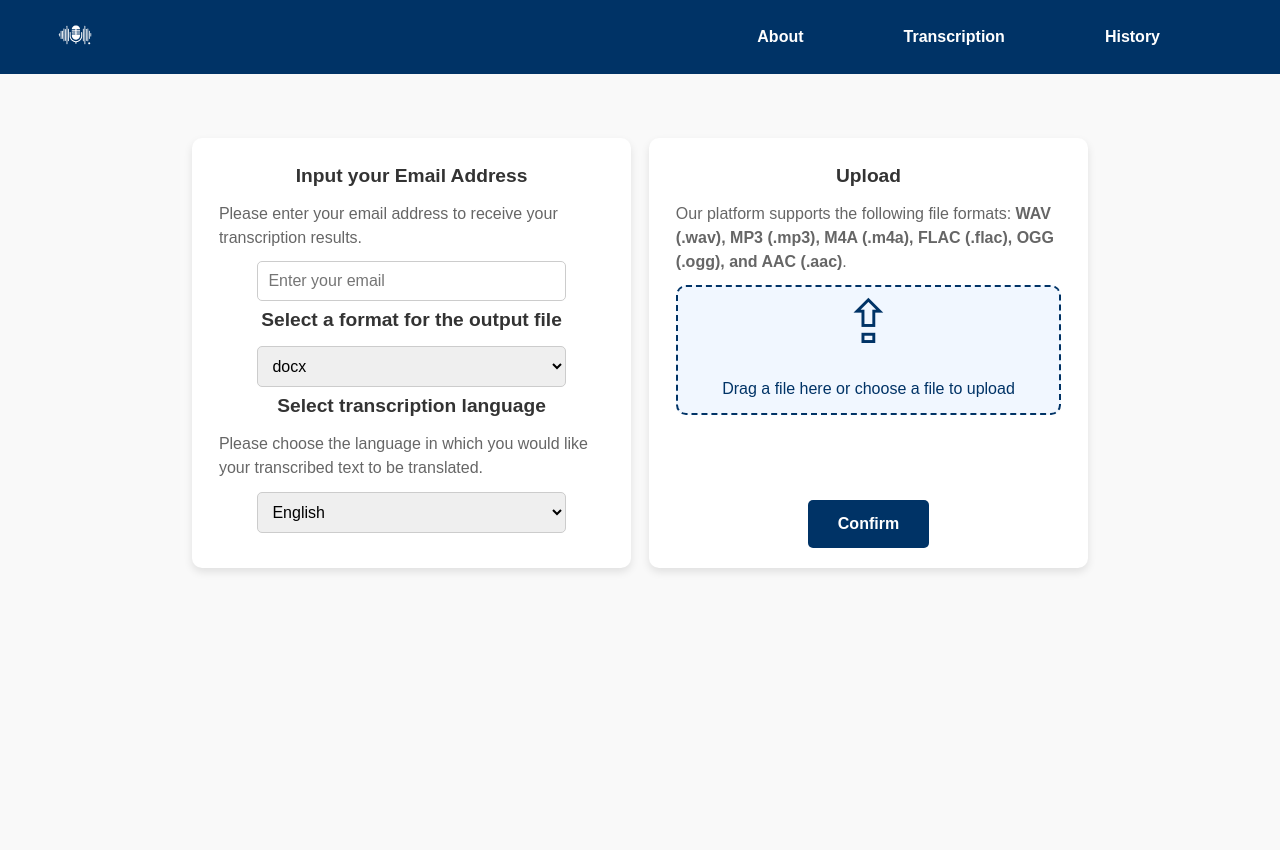
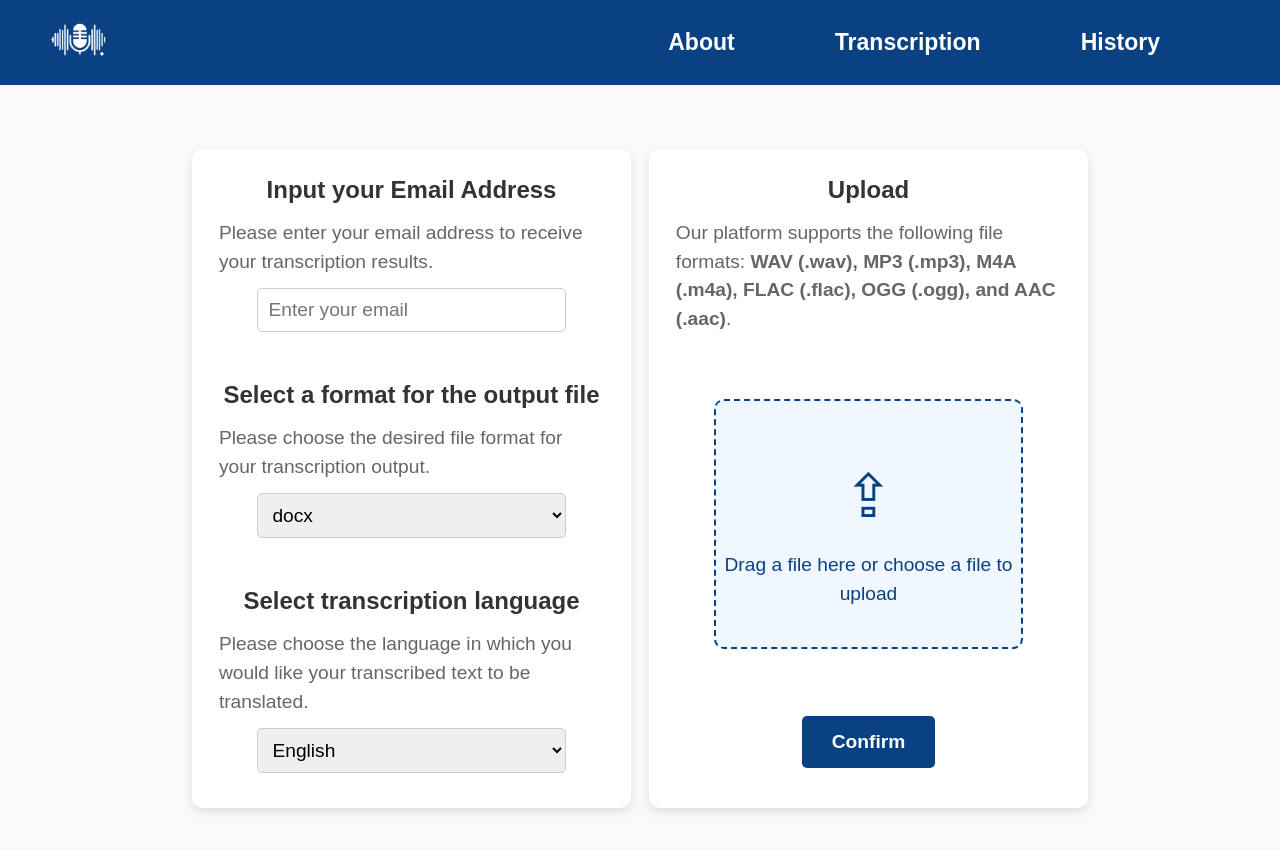
Before and after one commit to fuhui14/SWEN90017-2024-TAP, a React (Create React App) app in the folder code/frontend/: page / in a window 1280 px wide. Shown: the top 850 px of the page. Before the commit the page ends 800 px from the top, so only its background shows below. Built offline with nearby package versions, Linux system fonts and the light colour scheme.

Commit message:
Improve layout, increase font size, add larger-blue-icon, alter theme color from #003366 to #094183 (according to mood board setting).

```diff
--- a/code/frontend/public/index.html
+++ b/code/frontend/public/index.html
@@ -2,14 +2,14 @@
 <html lang="en">
   <head>
     <meta charset="utf-8" />
-    <link rel="icon" href="%PUBLIC_URL%/logo.svg" />
+    <link rel="icon" href="%PUBLIC_URL%/logo-blue.png" />
     <meta name="viewport" content="width=device-width, initial-scale=1" />
     <meta name="theme-color" content="#000000" />
     <meta
       name="description"
       content="Web site created using create-react-app"
     />
-    <link rel="apple-touch-icon" href="%PUBLIC_URL%/logo.svg" />
+    <link rel="apple-touch-icon" href="%PUBLIC_URL%/logo-blue.png" />
     <!--
       manifest.json provides metadata used when your web app is installed on a
       user's mobile device or desktop. See https://developers.google.com/web/fundamentals/web-app-manifest/
--- a/code/frontend/src/process/process.css
+++ b/code/frontend/src/process/process.css
@@ -13,12 +13,13 @@ body {
     display: flex;
     justify-content: space-between;
     align-items: center;
-    background-color: #003366;
+    background-color: #094183;
     padding: 10px 50px;
+    font-size: 1.2em;
 }
 
 .header .logo img {
-    height: 50px;
+    height: 60px;
 }
 
 .nav-links a {
@@ -49,12 +50,12 @@ body {
 
 .process-status h3 {
     text-align: left;
-    font-size: 24px;
+    font-size: 1.5em;
     margin-bottom: 10px;
 }
 
 .process-status p {
-    font-size: 18px;
+    font-size: 1.2em;
     color: #333;
     margin-bottom: 5px;
 }
@@ -79,7 +80,7 @@ body {
 }
 
 .file-process p {
-    font-size: 16px;
+    font-size: 1.2em;
     color: #666;
     margin-bottom: 20px;
 }
@@ -103,7 +104,7 @@ body {
     background-color: #e0f3ff;
     padding: 5px 10px;
     border-radius: 5px;
-    color: #003366;
+    color: #094183;
     font-weight: bold;
     display: inline-block;
 }
@@ -113,7 +114,7 @@ body {
     color: white;
     border: none;
     border-radius: 50%;
-    font-size: 16px;
+    font-size: 1.2em;
     padding: 2px 8px;
     cursor: pointer;
 }
@@ -130,15 +131,15 @@ body {
 }
 
 .buttons button {
-    background-color: #003366;
+    background-color: #094183;
     color: white;
     border: none;
     padding: 10px 30px;
     border-radius: 5px;
-    font-size: 16px;
+    font-size: 1.2em;
     cursor: pointer;
     transition: background-color 0.3s ease;
-    width: 30%; /* Adjust width as needed */
+    width: 40%; /* Adjust width as needed */
 }
 
 .buttons button:hover {
--- a/code/frontend/src/process/process.js
+++ b/code/frontend/src/process/process.js
@@ -1,7 +1,7 @@
 import React from "react";
 import './process.css';
 import { Link , useNavigate} from 'react-router-dom';
-import log from '../logo.svg';
+import log from '../logo-blue.png';
 
 function Process(){
     const navigate = useNavigate(); // Initialize useHistory
--- a/code/frontend/src/transcription/transpage.css
+++ b/code/frontend/src/transcription/transpage.css
@@ -9,12 +9,13 @@
     display: flex;
     justify-content: space-between;
     align-items: center;
-    background-color: #003366;
-    padding: 1px;
+    padding: 10px 50px;
+    font-size: 1.2em;
 }
 
 .header .logo img {
-    height: 50px;
+    height: 5em;
+    width: auto;
 }
 
 .nav-links a {
@@ -24,6 +25,7 @@
     font-weight: 600;
     transition: color 0.3s ease;
     margin-right: 70px;
+    font-size: 1.2em;
 }
 
 .nav-links a:hover {
@@ -48,7 +50,7 @@
 
 h3 {
     margin-bottom: 15px;
-    font-size: 1.2em;
+    font-size: 1.5em;
     font-weight: bold;
     color: #333;
 }
@@ -56,32 +58,43 @@ h3 {
 p {
     margin-bottom: 3%;
     color: #666;
+    font-size: 1.2em;
+
     line-height: 1.5;
 }
 
+hr {
+    border: none;
+    height: 1px;
+    /*background-color: #094183;*/
+    margin: 20px 0;
+}
 input[type="email"], select {
     width: 80%;
     padding: 10px;
     margin-bottom: 8px;
     border: 1px solid #ccc;
     border-radius: 5px;
-    font-size: 1em;
+    font-size: 1.2em;
 }
 
 input[type="email"]:focus, select:focus {
     width: 80%;
-    border-color: #003366;
+    border-color: #094183;
     outline: none;
     box-shadow: 0 0 5px rgba(0, 51, 102, 0.3);
 }
 
 .upload-box {
-    border: 2px dashed #003366;
+    border: 2px dashed #094183;
     background-color: #f1f7ff;
     text-align: center;
     border-radius: 10px;
     transition: background-color 0.3s ease;
     cursor: pointer;
+    width: 80%;
+    height: 250px;
+    margin: 65px auto;
 }
 
 .upload-box p {
@@ -95,12 +108,13 @@ input[type="email"]:focus, select:focus {
 
 .upload-box .upload-icon {
     font-size: 60px;
-    color: #003366;
+    color: #094183;
+    margin-top: 60px;
 }
 
 .upload-box p {
-    font-size: 1em;
-    color: #003366;
+    font-size: 1.2em;
+    color: #094183;
     margin-top: 20px;
 }
 
@@ -108,15 +122,17 @@ input[type="email"]:focus, select:focus {
     text-align: center;
     margin-top: 40px;
     position: absolute;
-    bottom: 20px;
+    bottom: 40px;
     left: 0 ;
     right: 0 ;
     text-align: center;
+    font-size: 1.2em;
+
 
 }
 
 .confirm-button button {
-    background-color: #003366;
+    background-color: #094183;
     color: white;
     padding: 15px 30px;
     border: none;
@@ -158,6 +174,7 @@ input[type="email"]:focus, select:focus {
 
 .uploaded-files h5{
     text-align: left;
+    font-size: 1.2em;
 }
 
 .file-info {
@@ -167,9 +184,9 @@ input[type="email"]:focus, select:focus {
 }
 
 .file-icon {
-    font-size: 24px;
+    font-size: 1.5em;
     margin-right: 10px;
-    color: #003366; /* Change icon color */
+    color: #094183; /* Change icon color */
 }
 
 .file-name {
@@ -177,7 +194,7 @@ input[type="email"]:focus, select:focus {
     flex-grow: 1;
     font-weight:lighter;
     color: #666; /* Change text color to a darker shade */
-    font-size: 11px; /* Adjust font size */
+    font-size: 1em; /* Adjust font size */
     overflow: hidden; /* Ensure text doesn't overflow */
     text-overflow: ellipsis; /* Add ellipsis for overflowed text */
     white-space: nowrap; /* Prevent text from wrapping */
@@ -186,7 +203,7 @@ input[type="email"]:focus, select:focus {
 
 .file-size {
     margin-left: 10px;
-    font-size: 11px;
+    font-size: 1em;
     color: #666;
     font-weight:lighter;
 }
@@ -196,7 +213,7 @@ input[type="email"]:focus, select:focus {
     background: none;
     border: none;
     color: #ff0000;
-    font-size: 20px;
+    font-size: 30px;
     cursor: pointer;
     transition: color 0.3s ease;
     margin-left: 10px;
--- a/code/frontend/src/transcription/transpage.js
+++ b/code/frontend/src/transcription/transpage.js
@@ -1,6 +1,7 @@
 import './transpage.css';
 import { Link } from 'react-router-dom';
-import log from '../logo.svg';
+import log from '../logo-blue.png';
+// import log from '../logo.svg';
 import React, { useState } from 'react';
 
 function Transpage() {
@@ -37,7 +38,7 @@ function Transpage() {
       setUploadProgress((prevProgress) => {
         const updatedProgress = [...prevProgress];
         if (updatedProgress[index] < 100) {
-          updatedProgress[index] += 49; // Increase progress by 10%
+          updatedProgress[index] += 10; // Increase progress by 10%
         } else {
           clearInterval(interval); // Clear interval when upload completes
           setUploaded((prevUploaded) => {
@@ -48,7 +49,7 @@ function Transpage() {
         }
         return updatedProgress;
       });
-    }, 500); // Simulate progress every 0.5 seconds
+    }, 200); // Simulate progress every 0.2 seconds
   };
 
   const handleDrop = (e) => {
@@ -131,12 +132,18 @@ function Transpage() {
           />
           {isEmailValid &&
           <span className="valid-email">✔️</span>} {/* Validation feedback */}
+
+          <hr />
+
           <h3>Select a format for the output file</h3>
+          <p>Please choose the desired file format for your transcription output.</p>
           <select name="outputFormat">
             <option value="docx">docx</option>
             <option value="pdf">pdf</option>
             <option value="txt">txt</option>
           </select>
+
+          <hr />
 
           <h3>Select transcription language</h3>
           <p>Please choose the language in which you would like your transcribed text to be translated.</p>
```
Also changed, not shown: code/frontend/public/logo-blue.png (added), code/frontend/src/logo-blue.png (added).
